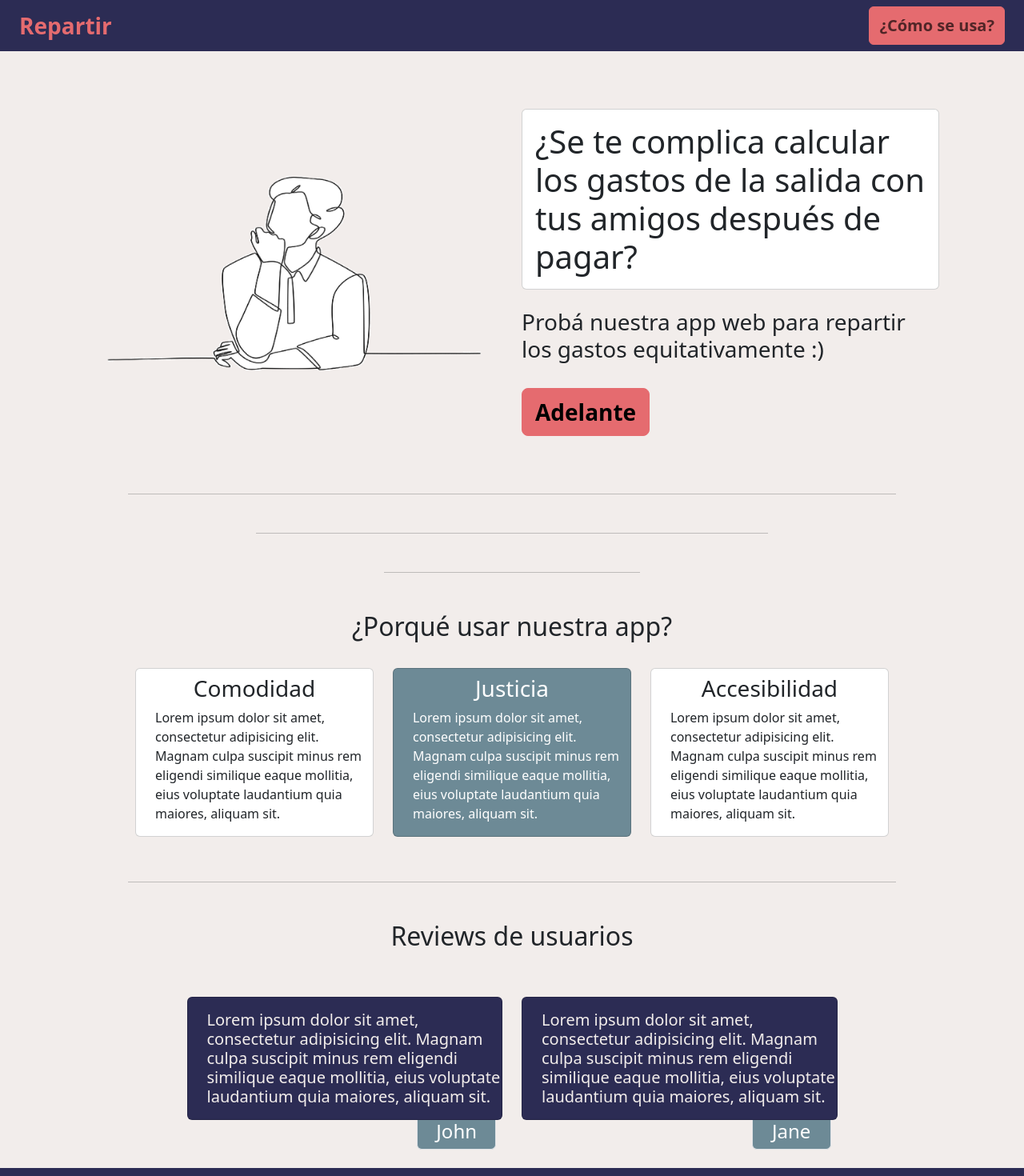
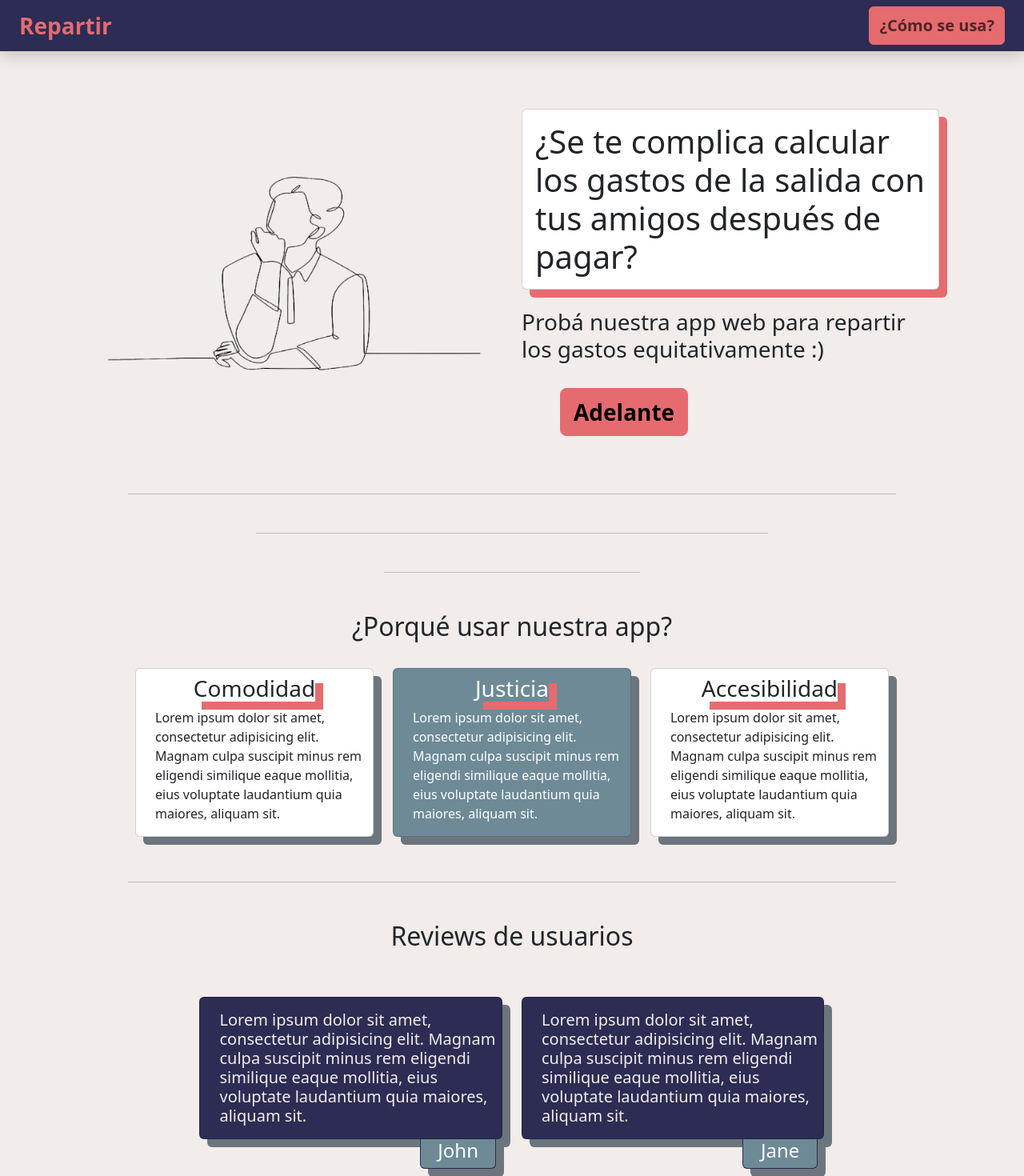
Before and after one commit to juan-lien-do/pruebareact09, a React (Create React App) app: page / in a window 1280 px wide. Shown: the top 1470 px of the page at 80% size. Built offline with nearby package versions, Linux system fonts and the light colour scheme.

Commit message:
add custom shadows class

```diff
--- a/package.json
+++ b/package.json
@@ -1,5 +1,5 @@
 {
-  "homepage": "https://juan-lien-do.github.io/",
+  "homepage": "https://juan-lien-do.github.io/repartir/",
   "name": "pruebareact09",
   "version": "0.1.0",
   "private": true,
--- a/src/footer/Footer.jsx
+++ b/src/footer/Footer.jsx
@@ -3,10 +3,10 @@ export default function Footer () {
         <footer className="bg-dark" style={{position:"absolute", bottom:0, width:"100%"}}>
             <hr></hr>
             <div className="container py-4 py-md-5 px-4 px-md-3 ">
-                    <div className="col-6 col-lg-2 mb-3 text-primary  mx-auto">
+                    <div className="col-6 mb-3 text-primary  mx-auto">
                         <h5>Informacion</h5>
                         <ul className="list-unstyled">
-                            <li className="mb-2"><a href="#">Contacto</a></li>
+                            <li className="mb-2"><a href="https://www.linkedin.com/in/juanestebanliendo/" target="_blank">Contacto</a></li>
                             <li className="mb-2"><a href="#">Donar</a></li>
                             <li className="mb-2"><a href="#">Preguntas frecuentes{" (FAQ)"}</a></li>
                         </ul>
--- a/src/landing/Landing.css
+++ b/src/landing/Landing.css
@@ -1,3 +1,25 @@
+@import '../SCSS/custom.css';
+
+
+
+/* Define la animación */
+@keyframes fadeInUp {
+    from {
+      opacity: 0;
+      transform: translateY(-50px);
+    }
+    to {
+      opacity: 1;
+      transform: translateY(0);
+    }
+  }
+
+  /* Aplica la animación al elemento */
+.animacion-entrada {
+    animation: fadeInUp 0.5s ease-out;
+  }
+
+
 /* Estilos para pantallas grandes (md y más grandes) */
 @media (min-width: 768px) {
     .col-md-6 {
@@ -11,3 +33,75 @@
         text-align: center;  /* Alinea el texto al centro en pantallas pequeñas */
     }
 }
+
+.rotated{
+    transform: rotate(-5deg);
+}
+
+.stack-card-primary {
+    /*box-shadow: var(--bs-primary) 10px 10px, var(--bs-primary) 10px 10px, var(--bs-primary) 15px 15px, var(--bs-primary) 20px 20px, var(--bs-primary) 25px 25px;*/
+    filter: drop-shadow(var(--bs-primary) 10px 10px);
+  }
+
+  .stack-card-warning {
+    filter: drop-shadow(var(--bs-warning) 10px 10px);
+  }
+  .stack-card-gray {
+    filter: drop-shadow(var(--bs-gray) 10px 10px);
+  }
+
+.stack-shadow-primary{
+    box-shadow: var(--bs-primary) 10px 10px;
+}
+.stack-shadow-gray{
+  box-shadow: var(--bs-gray) 10px 10px;
+}
+
+
+.stack-shadow-warning{
+    box-shadow: var(--bs-warning) 10px 10px;
+}
+
+.estrella {
+    /* Modify size here: */
+    --size: 50px;
+    --half-size: calc(var(--size) / 2);
+
+    position: relative;
+    display: block;
+    color: #333;
+    width: 0px;
+    height: 0px;
+    border-right: var(--half-size) solid transparent;
+    border-bottom: calc(var(--half-size) * 0.7) solid #333;
+    border-left: var(--half-size) solid transparent;
+    transform: rotate(35deg);
+}
+.estrella:before {
+    border-bottom: calc(var(--half-size) * 0.8) solid #333;
+    border-left: calc(var(--half-size) * 0.3) solid transparent;
+    border-right: calc(var(--half-size) * 0.3) solid transparent;
+    position: absolute;
+    height: 0;
+    width: 0;
+    top: calc(var(--half-size) * 0.45 * -1);
+    left: calc(var(--half-size) * 0.65 * -1);
+    display: block;
+    content: '';
+    transform: rotate(-35deg);
+  }
+
+.estrella:after {
+    position: absolute;
+    display: block;
+    color: #333;
+    top: calc(var(--half-size) * 0.03);
+    left: calc(var(--half-size) * -1.05);
+    width: 0px;
+    height: 0px;
+    border-right: var(--half-size) solid transparent;
+    border-bottom: calc(var(--half-size) * 0.7) solid #333;
+    border-left: var(--half-size) solid transparent;
+    transform: rotate(-70deg);
+    content: '';
+  }
--- a/src/landing/Landing.jsx
+++ b/src/landing/Landing.jsx
@@ -1,6 +1,6 @@
 import React from 'react';
 import { NavLink } from "react-router-dom";
-import imagen from './logov2_720.png';
+import imagen from './logov2_720_transparent.png';
 import './Landing.css';  // Archivo de estilos CSS separado
 
 export default function Landing() {
@@ -10,14 +10,17 @@ export default function Landing() {
                 <div className=" mx-auto align-items-center" style={{width:'85%'}}>
                     <div className="row align-items-center">
                         <div className="col-md-6 mb-3 mb-md-0">
-                            <img className="img-fluid" src={imagen} alt="imagen de ejemplo" />
+                            <img className="img-fluid " src={imagen} alt="imagen de ejemplo" />
                         </div>
                         <div className="col-md-6">
-                            <h1 className='card p-3 my-4'>¿Se te complica calcular los gastos de la salida con tus amigos después de pagar?</h1>
-                            <h3>Probá nuestra app web para repartir los gastos equitativamente {":)"} </h3>
-                            <NavLink className="nav-link " to="/repartir">
-                                <div className="btn btn-primary btn-lg my-4 fs-3 fw-bold text-black mx-auto">Adelante</div>
+                            <h1 className='card p-3 my-4 stack-shadow-primary'>¿Se te complica calcular los gastos de la salida con tus amigos después de pagar?</h1>
+                            <h3 className=''>Probá nuestra app web para repartir los gastos equitativamente {":)"} </h3>
+                            <span className='px-5'>
+                                <NavLink className="btn btn-primary btn-lg my-4 fs-3 fw-bold text-black mx-auto" to="/repartir">
+                                    Adelante
                                 </NavLink>
+                            </span>
+
                         </div>
                     </div>
                 </div>
@@ -30,20 +33,21 @@ export default function Landing() {
                 <div className='w-75 mx-auto'>
                     <div className='row align-items-center w-80'>
                         <div className='col-md-4 my-2'>
-                            <div className='card '>
-                                <p className='mx-auto h3 my-2'>Comodidad</p>
+                            <div className='card stack-card-gray'>
+                                <p className='mx-auto h3 my-2 stack-shadow-primary'>Comodidad</p>
                                 <p className='mx-auto ms-4'> Lorem ipsum dolor sit amet, consectetur adipisicing elit. Magnam culpa suscipit minus rem eligendi similique eaque mollitia, eius voluptate laudantium quia maiores, aliquam sit.</p>
                             </div>
                         </div>
                         <div className='col-md-4 my-2'>
-                            <div className='card bg-secondary text-white'>
-                                <p className='mx-auto h3 my-2'>Justicia</p>
+                            <div className='card bg-secondary text-white stack-card-gray'>
+                                <p className='mx-auto h3 my-2 stack-shadow-primary'>Justicia</p>
                                 <p className='mx-auto ms-4'> Lorem ipsum dolor sit amet, consectetur adipisicing elit. Magnam culpa suscipit minus rem eligendi similique eaque mollitia, eius voluptate laudantium quia maiores, aliquam sit.</p>
                             </div>
                         </div>
-                        <div className='col-md-4 my-2'>
-                            <div className='card '>
-                                <p className='mx-auto h3 my-2'>Accesibilidad</p>
+                        <div className='col-md-4 my-2 '>
+                            <div className='card stack-card-gray'>
+                                <div className='shadow-sm bg-primary rounded'></div>
+                                <p className='mx-auto h3 my-2 stack-shadow-primary'>Accesibilidad</p>
                                 <p className='mx-auto ms-4'> Lorem ipsum dolor sit amet, consectetur adipisicing elit. Magnam culpa suscipit minus rem eligendi similique eaque mollitia, eius voluptate laudantium quia maiores, aliquam sit.</p>
                             </div>
                         </div>
@@ -51,29 +55,35 @@ export default function Landing() {
                 </div>
             </div>
             <hr className='w-75 mx-auto my-5'></hr>
-            <p className='h2 text-center my-3 underlined'>Reviews de usuarios </p>
-            <div className='container'>
-                <div className='w-75 row mx-auto my-5'>
-                    <div className='col my-2'>
+            <p className='h2 text-center my-3 underlined animacion-entrada'>Reviews de usuarios </p>
+            <div className='container-fluid mx-auto'>
+                <div className='w-75 mx-auto my-5'>
+                    <div className='row align-items-center w-80'>
+                        <div className='col-sm-1'></div>
+                        <div className='col-md-5 mt-2 mb-4 stack-card-gray'>
                             <div className='card bg-dark text-light '>
                                 <p className='mx-auto ms-4 my-3 h5 fw-normal'> Lorem ipsum dolor sit amet, consectetur adipisicing elit. Magnam culpa suscipit minus rem eligendi similique eaque mollitia, eius voluptate laudantium quia maiores, aliquam sit.</p>
                             </div>
-                        <div className='border border-top-0 bg-secondary rounded-bottom mx-auto me-2 w-25'>
+                            <div className='border border-dark border-top-0 bg-secondary rounded-bottom mx-auto me-2 w-25'>
+
                                 <p className='text-center h4 text-white'>
                                     John
                                 </p>
                             </div>
+
                         </div>
-                    <div className='col my-2'>
+                        <div className='col-md-5 mt-2 mb-4 stack-card-gray '>
                             <div className='card bg-dark text-light'>
                                 <p className='mx-auto ms-4 my-3 h5 fw-normal'> Lorem ipsum dolor sit amet, consectetur adipisicing elit. Magnam culpa suscipit minus rem eligendi similique eaque mollitia, eius voluptate laudantium quia maiores, aliquam sit.</p>
                             </div>
-                        <div className='border border-top-0 bg-secondary rounded-bottom mx-auto me-2 w-25'>
-                            <p className='text-center h4 text-white'>
+                            <div className='border border-dark border-top-0 bg-secondary rounded-bottom mx-auto me-2 w-25'>
+                                <p className='text-center h4 text-white '>
                                     Jane
                                 </p>
                             </div>
                         </div>
+                    </div>
+
                 </div>
             </div>
 
--- a/src/navbar/Navbar.jsx
+++ b/src/navbar/Navbar.jsx
@@ -3,7 +3,7 @@ import { NavLink } from "react-router-dom";
 //import '../App.css'
 export default function Menu() {
     return (
-        <nav className="navbar navbar-expand-xxxl bg-dark text-white py-0 " style={{position:"sticky",top:"0",zIndex:3}}>
+        <nav className="shadow navbar navbar-expand-xxxl bg-dark text-white py-0 " style={{position:"sticky",top:"0",zIndex:3}}>
             <span className="text-primary ms-4 fw-bold fs-3">
                 <NavLink className="nav-link " to="/inicio">
                     Repartir
--- a/src/usecase/InputPersonas/ListadoInputs.jsx
+++ b/src/usecase/InputPersonas/ListadoInputs.jsx
@@ -6,9 +6,9 @@ const ListadoInputs = ({listaPersonas, cantPersonas, iterador}) => {
     }*/
 
     return (
-        <div className="table-responsive my-5">
+        <div className="table-responsive mt-5 mb-3">
 
-            <table className="table table-hover table-sm table-bordered table-striped">
+            <table className="table table-hover table-sm table-bordered table-striped  stack-shadow-gray">
                 <thead>
                     <th> Nombre</th>
                     <th> Aporte</th>
--- a/src/usecase/InputPersonas/UCInputData.jsx
+++ b/src/usecase/InputPersonas/UCInputData.jsx
@@ -122,9 +122,9 @@ export default function UCInputData({
     <div className="h-75 w-75 mx-auto py-5 px-auto container-fluid" >
         <div className="row" >
             <div className="col"></div>
-            <div className="col" style={{width:"400px"}}>
+            <div className="col stack-card-gray" style={{width:"400px"}}>
                 <div className="card mt-5 mb-3 mx-auto text-center h2 w-100 p-2 " >
-                    <p >¿Cuantos son?</p>
+                    <p >¿Cuántos son?</p>
                 </div>
                 <div className="card mb-5 mx-auto  text-center h2 w-100 p-2">
                     <input type="number" className="text-center mb-3" value={cantPersonas} onChange={handleCantPersonasChange} />
@@ -142,11 +142,11 @@ export default function UCInputData({
 
     </div>
   ) : (
-    <div className="h-75 w-75 mx-auto py-5 px-auto container-fluid">
+    <div className="h-75 w-75 mx-auto py-5 px-auto container-fluid ">
       <div className="row" >
         <div className="col"></div>
         <div className="col py-2" style={{width:"400px"}}>
-          <div className="card mx-auto px-4 py-3">
+          <div className="card mx-auto px-4 py-3 stack-card-gray">
             Nombre:<input type="text" placeholder="Nombre" value={currentAportePersona.nombre} onChange={handleCurrentNombre} />
             <br />
             Cuánto aportó:<input type="number" value={currentAportePersona.monto} onChange={handleCurrentMonto} />
--- a/src/usecase/OutputTransaccion/ListadoPagos.jsx
+++ b/src/usecase/OutputTransaccion/ListadoPagos.jsx
@@ -3,7 +3,7 @@ const ListadoPagos = ({arrayPagos}) => {
         <div>
             {
                 arrayPagos.map( (pago) =>
-                    <div className="card py-2 px-3 my-2" key={pago.id}>
+                    <div className="card py-2 px-3 my-3 stack-shadow-gray" key={pago.id}>
                         <p>{pago.origen} debe pagar ${Math.round(pago.monto)} a {pago.destino}</p>
                     </div>
                 )
--- a/src/usecase/OutputTransaccion/UCOutputData.jsx
+++ b/src/usecase/OutputTransaccion/UCOutputData.jsx
@@ -79,7 +79,8 @@ export default function UCOutputData({listaPersonas, cantPersonas}) {
                 <div className="col"></div>
                 <div className="col-md-6">
                     <ListadoInputs listaPersonas={listaPersonas} cantPersonas={cantPersonas}></ListadoInputs>
-                    <button className="btn btn-primary mx-auto fw-bold" onClick={()=>generarPagos()}>Generar pagos</button><br/>
+                    {!mostrarPagos ? <button className="btn btn-primary mx-auto fw-bold" onClick={()=>generarPagos()}>Generar pagos</button> : <hr/>}
+
                     {mostrarPagos ? <div> <ListadoPagos arrayPagos={arrayPagos}/>  <DownloadPDFButton></DownloadPDFButton> </div>  : ""
 
                     }
```
Also changed, not shown: public/logov2_720_transparent.png (added), src/landing/logov2_720_transparent.png (added). Lines whose indentation alone changed are shown as unchanged.
